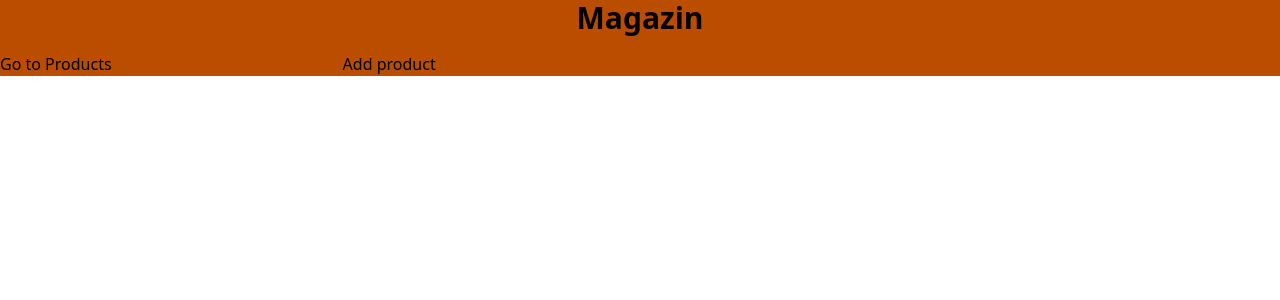
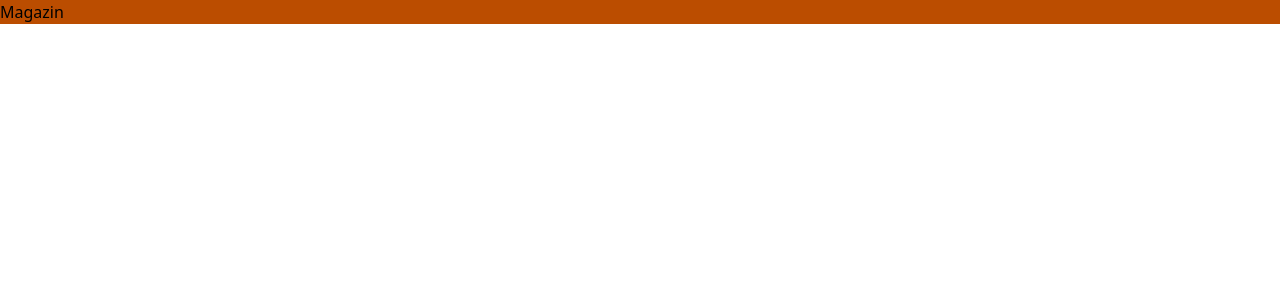
Before and after one commit to ruxandrahoha/e-commerce, a React (Vite) app: page / in a window 1280 px wide. Shown: the top 300 px of the page. Built offline with nearby package versions, Linux system fonts and the light colour scheme.

Commit message:
Added routing

```diff
--- a/src/main.jsx
+++ b/src/main.jsx
@@ -1,13 +1,27 @@
-import { StrictMode } from "react";
-import { createRoot } from "react-dom/client";
-import { BrowserRouter } from "react-router";
-import "./index.css";
-import App from "./App.jsx";
+import { StrictMode } from "react"
+import { createRoot } from "react-dom/client"
+import { BrowserRouter, Routes, Route } from "react-router"
+import "./index.css"
+import App from "./App"
+import ProductList from "./pages/ProductList"
+import ProductDetails from "./pages/ProductDetails"
+import LoginPage from "./pages/LoginPage"
+import Cart from "./pages/Cart"
+import Dashboard from "./pages/Dashboard"
 
 createRoot(document.getElementById("root")).render(
   <StrictMode>
     <BrowserRouter>
-      <App />
+      <Routes>
+        <Route path="/" element={<App />} />
+        <Route path="/products">
+          <Route index element={<ProductList />} />
+          <Route path=":productId" element={<ProductDetails />}/>
+        </Route>
+        <Route path="/login" element={<LoginPage />} />
+        <Route path="/cart" element={<Cart />} />
+        <Route path="/dashboard" element={<Dashboard />} />
+      </Routes>
     </BrowserRouter>
   </StrictMode>
 );
--- /dev/null
+++ b/src/pages/Cart.jsx
@@ -0,0 +1,9 @@
+import React from "react";
+
+export default function Cart() {
+  return (
+    <>
+      <h1>Cart goes here!</h1>
+    </>
+  )
+}
--- /dev/null
+++ b/src/pages/Dashboard.jsx
@@ -0,0 +1,9 @@
+import React from "react";
+
+export default function Dashboard() {
+  return (
+    <>
+      <h1>Dashboard goes here!</h1>
+    </>
+  )
+}
--- a/src/pages/Home.jsx
+++ b/src/pages/Home.jsx
@@ -1,27 +1,15 @@
 import { useState } from "react";
 import { Link } from "react-router";
-import { addProduct } from "../api";
 import Title from "../components/Title";
 
 const Home = () => {
-  const [productName, setProductName] = useState("");
+
+  const [kaka, setKaka] = useState("")
 
   return (
     <div className="bg-amber-700">
-      <Title>Magazin</Title>
-      <Link to="/products">Go to Products</Link>
-      <input type="text" value={productName} onChange={(e) => setProductName(e.target.value)} />
-      <button
-        onClick={() =>
-          addProduct({
-            id: productName.toLocaleLowerCase().replace(/\s+/g, "-"),
-            name: productName,
-            price: Math.floor(Math.random() * 100) + 1,
-          })
-        }
-      >
-        Add product
-      </button>
+      <h1>Magazin</h1>
+
     </div>
   );
 };
--- /dev/null
+++ b/src/pages/LoginPage.jsx
@@ -0,0 +1,9 @@
+import React from "react";
+
+export default function LoginPage() {
+  return (
+    <>
+      <h1>LoginPage goes here!</h1>
+    </>
+  )
+}
--- a/src/pages/ProductDetail.jsx
+++ /dev/null
@@ -1,12 +0,0 @@
-import { useParams } from "react-router";
-
-const ProductDetail = () => {
-  const { productId } = useParams();
-  return (
-    <div className="bg-amber-800">
-      <h1>Details for product {productId}</h1>
-    </div>
-  );
-};
-
-export default ProductDetail;
--- /dev/null
+++ b/src/pages/ProductDetails.jsx
@@ -0,0 +1,9 @@
+import React from "react";
+
+export default function ProductDetails() {
+  return (
+    <>
+      <h1>Product Details goes here!</h1>
+    </>
+  )
+}
--- a/src/pages/ProductList.jsx
+++ b/src/pages/ProductList.jsx
@@ -1,19 +1,11 @@
 import { Link } from "react-router";
 import { getProducts } from "../api";
 
-const ProductList = () => {
-  const products = getProducts();
+export default function ProductList() {
 
   return (
-    <div className="bg-amber-900">
-      <h1>ProductList</h1>
-      {products.map((product) => (
-        <Link to={`/products/${product.id}`} key={product.id}>
-          {product.name}
-        </Link>
-      ))}
-    </div>
+    <>
+      <h1>ProductList goes here</h1>
+    </>
   );
-};
-
-export default ProductList;
+}
--- a/src/pages/index.jsx
+++ b/src/pages/index.jsx
@@ -1,3 +1,3 @@
 export { default as Home } from "./Home";
-export { default as ProductDetail } from "./ProductDetail";
+export { default as ProductDetail } from "./ProductDetails";
 export { default as ProductList } from "./ProductList";
```
Also changed, not shown: src/api.jsx (renamed from src/api.ts), src/components/Card.jsx (added), src/pages/Card.jsx (deleted).
